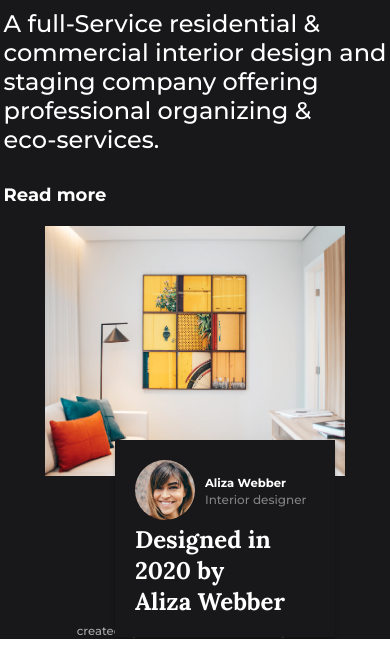
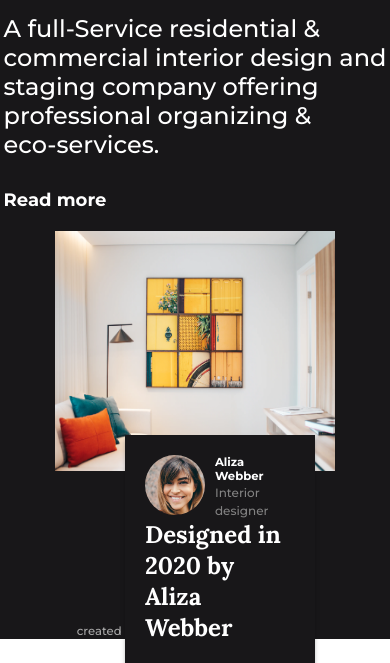
Before and after one commit to ForhadAhmed367423/404-not-found, a plain HTML site: page index.html in a window 390 px wide. Shown: the part 392-1055 px from the top of the page. Before the commit the page ends 1031 px from the top, so only its background shows below. Drawn offline with nearby package versions, Linux system fonts and the light colour scheme.

Commit message:
all done

```diff
--- a/style.css
+++ b/style.css
@@ -163,8 +163,8 @@ footer {
         align-items: center;
       }
       .main-img {
-        width: 300.114px;
-        height: 250.531px;
+        width: 280.114px;
+        height: 240.531px;
         position: relative;
         margin-top: 20px;
     }
@@ -172,7 +172,7 @@ footer {
         padding: 20px;
         background: #181719;
         box-shadow: 0px 4px 4px 0px rgba(0, 0, 0, 0.25);
-        width: 180px;
+        width: 150px;
         position: absolute;
         margin: -40px 0 0 70px;
     }
@@ -228,6 +228,7 @@ footer {
       .header-title{
         text-align: center;
         margin-right: 0px;
+        margin-top: 50px;
       }
       .main-container{
         flex-direction: row;
```
